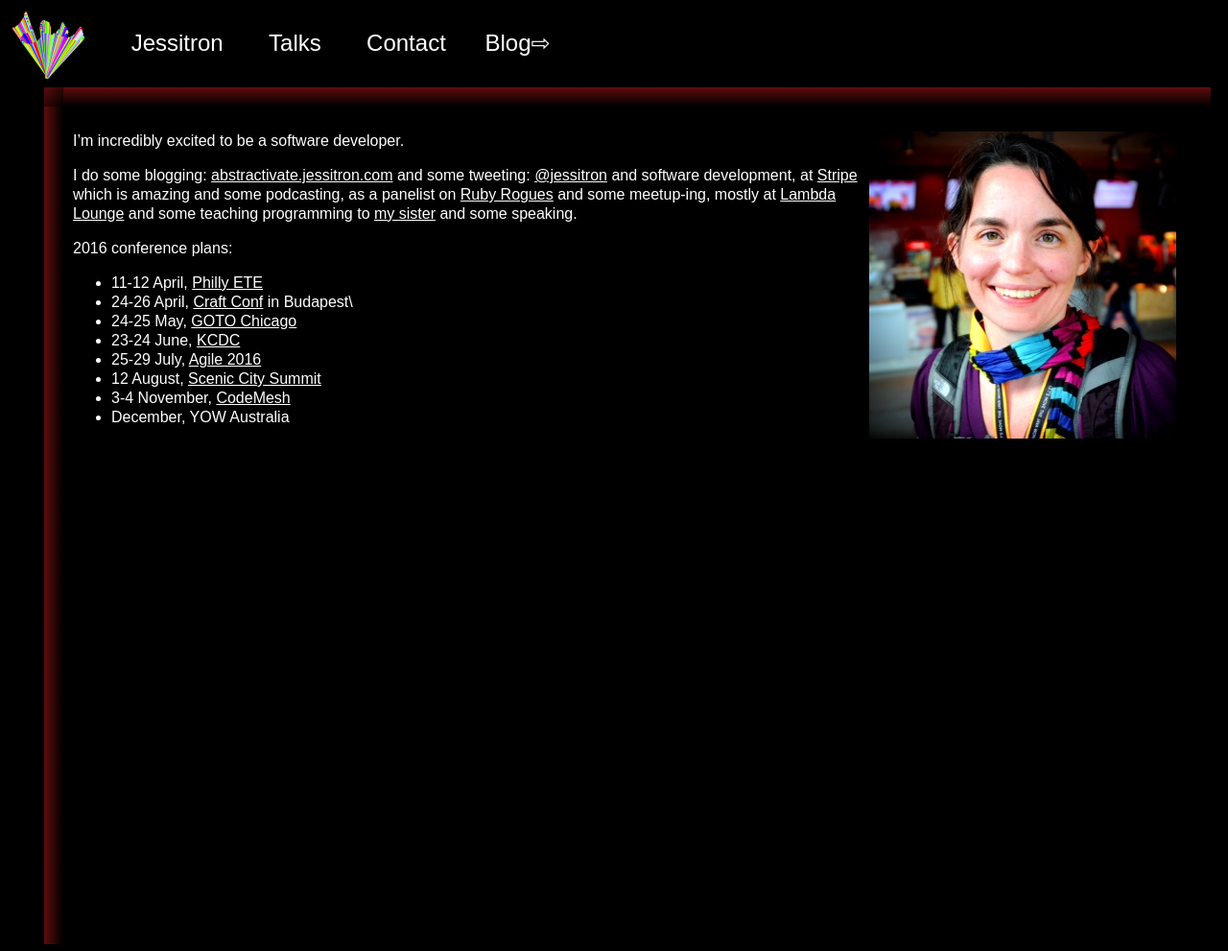
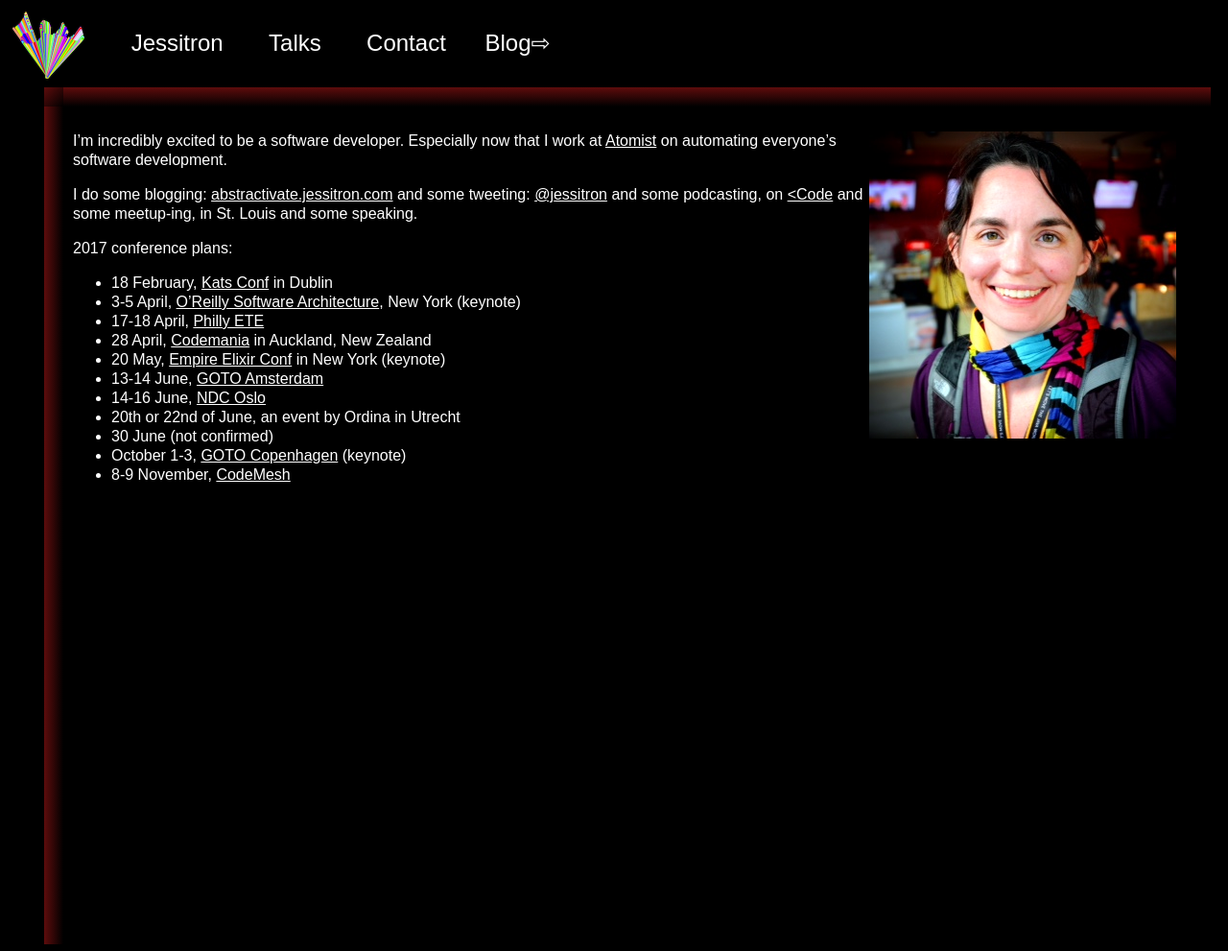
Before and after one commit to jessitron/jessitron.com, a Jekyll site: the page built from index.md, in a window 1280 px wide. Shown: the whole page at 96% size. Built offline with Jekyll 4.4.1, drawn with Linux system fonts in a browser that asks for light colours.

Commit message:
Welcome to 2017

```diff
--- a/index.md
+++ b/index.md
@@ -4,26 +4,25 @@
 ---
 <img class="portrait" src="images/geecon.jpeg" />
 
-I'm incredibly excited to be a software developer.
+I'm incredibly excited to be a software developer. Especially now that I work at [Atomist](https://www.atomist.com) on automating everyone's software development.
 
 I do some blogging:
 [abstractivate.jessitron.com](http://abstractivate.jessitron.com)
 and some tweeting: [@jessitron](http://twitter.com/jessitron)
-and software development, at [Stripe](http://stripe.com/careers) which is
-amazing
-and some podcasting, as a panelist on [Ruby Rogues](http://rubyrogues.com)
-and some meetup-ing, mostly at [Lambda Lounge](http://lambdalounge.org)
-and some teaching programming to [my
-sister](https://www.youtube.com/channel/UCrlq1XOiSijrMGWbBlKo2Eg)
+and some podcasting, on [&lt;Code](http://greaterthancode.com)
+and some meetup-ing, in St. Louis
 and some speaking.
 
-2016 conference plans:
+2017 conference plans:
 
-* 11-12 April, [Philly ETE](http://phillyemergingtech.com)
-* 24-26 April, [Craft Conf](http://craft-conf.com/2015) in Budapest\
-* 24-25 May, [GOTO Chicago](http://gotocon.com/chicago-2016)
-* 23-24 June, [KCDC](http://kcdc.info)
-* 25-29 July, [Agile 2016](https://www.agilealliance.org/agile2016)
-* 12 August, [Scenic City Summit](http://www.sceniccitysummit.com/)
-* 3-4 November, [CodeMesh](http://www.codemesh.io/)
-* December, YOW Australia
+* 18 February, [Kats Conf](http://www.katsconf.com/) in Dublin
+* 3-5 April, [O'Reilly Software Architecture](http://conferences.oreilly.com/software-architecture/sa-ny), New York (keynote)
+* 17-18 April, [Philly ETE](http://phillyemergingtech.com)
+* 28 April, [Codemania](http://codemania.io/) in Auckland, New Zealand
+* 20 May, [Empire Elixir Conf](http://empex.co/) in New York (keynote)
+* 13-14 June, [GOTO Amsterdam](http://gotocon.com/amsterdam-2017/)
+* 14-16 June, [NDC Oslo](http://ndcoslo.com/)
+* 20th or 22nd of June, an event by Ordina in Utrecht
+* 30 June (not confirmed)
+* October 1-3, [GOTO Copenhagen](https://gotocph.com/) (keynote)
+* 8-9 November, [CodeMesh](http://www.codemesh.io/)
```
